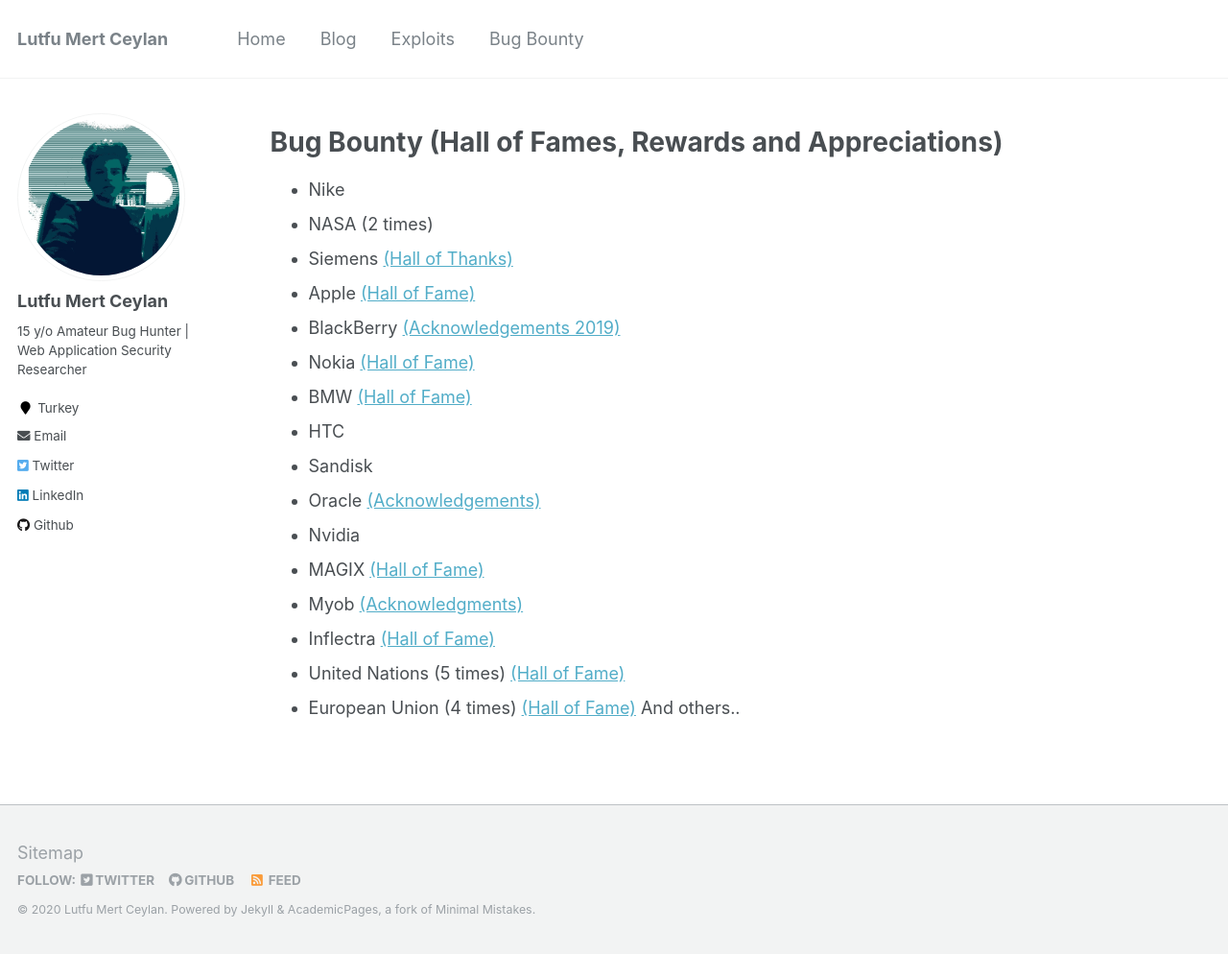
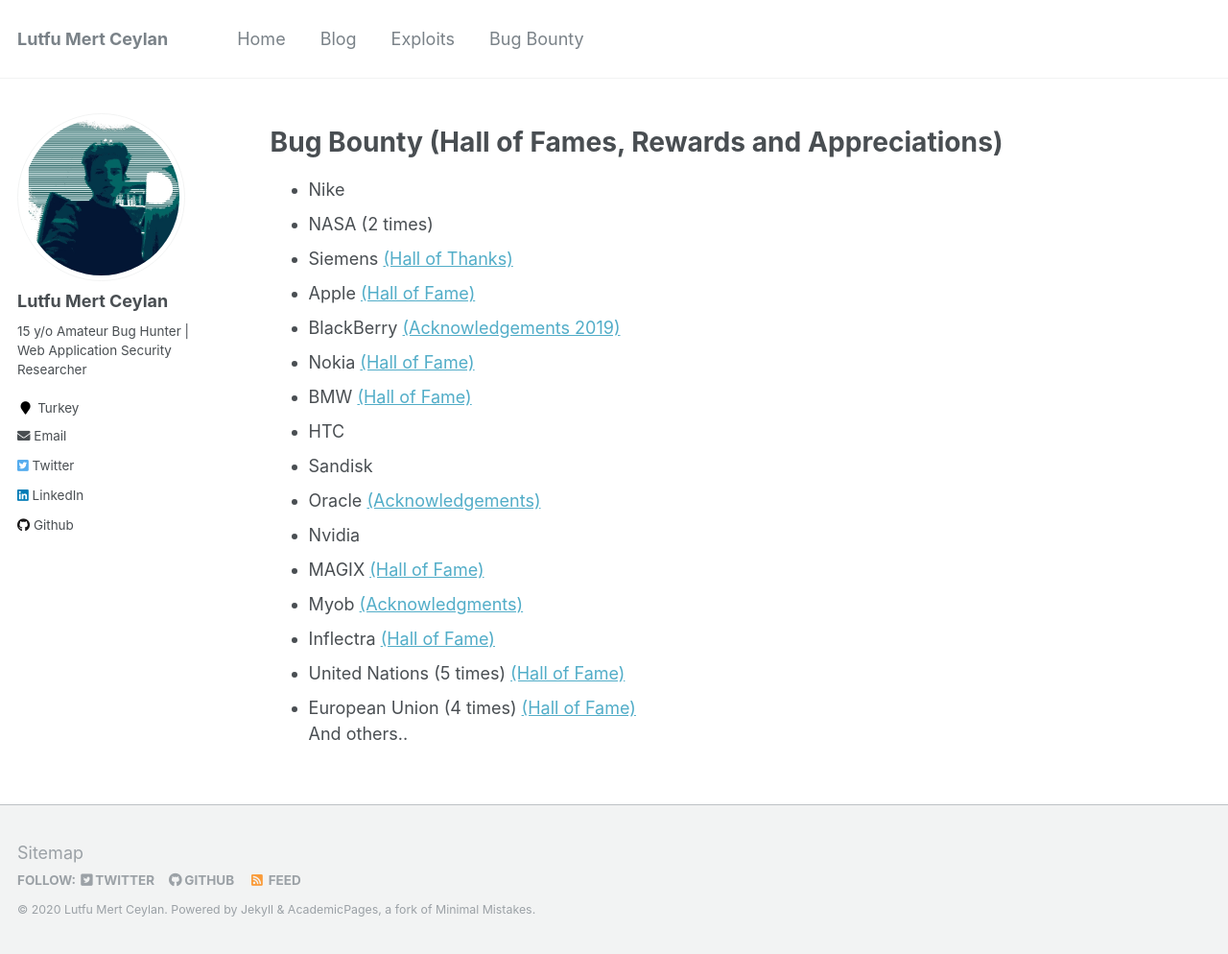
Before and after one commit to lutfumertceylan/mywebsite, a Jekyll site: the page built from _pages/bugbounty.md, in a window 1280 px wide and 994 px high. Shown: the whole window at 96% size. Built offline with Jekyll 4.4.1, drawn with Linux system fonts in a browser that asks for light colours.

```diff
--- a/_pages/bugbounty.md
+++ b/_pages/bugbounty.md
@@ -25,4 +25,4 @@ redirect_from:
 * Inflectra <a href="">(Hall of Fame)</a>
 * United Nations (5 times) <a href="https://unite.un.org/content/hall-fame">(Hall of Fame)</a>
 * European Union (4 times) <a href="https://cert.europa.eu/cert/newsletter/en/latest_HallOfFame_.html">(Hall of Fame)</a>
-And others..
+<br>And others..
```
